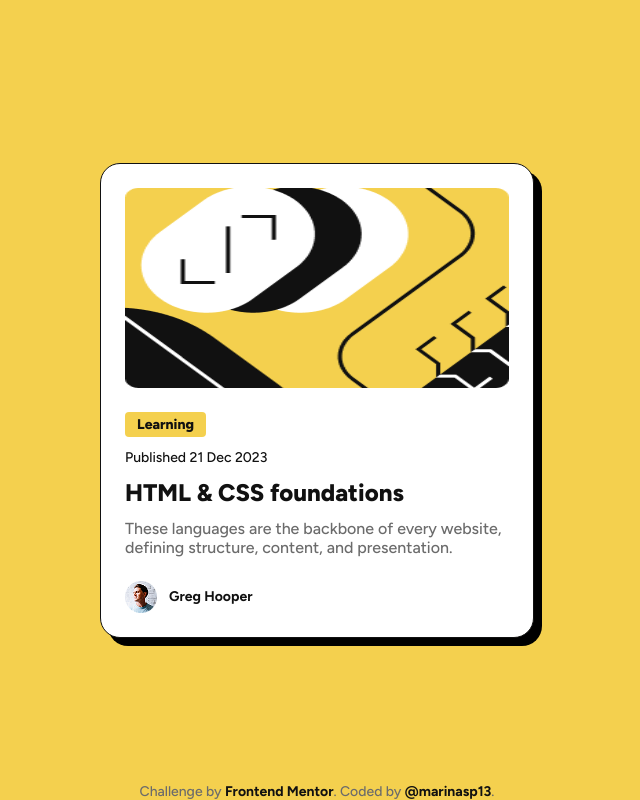
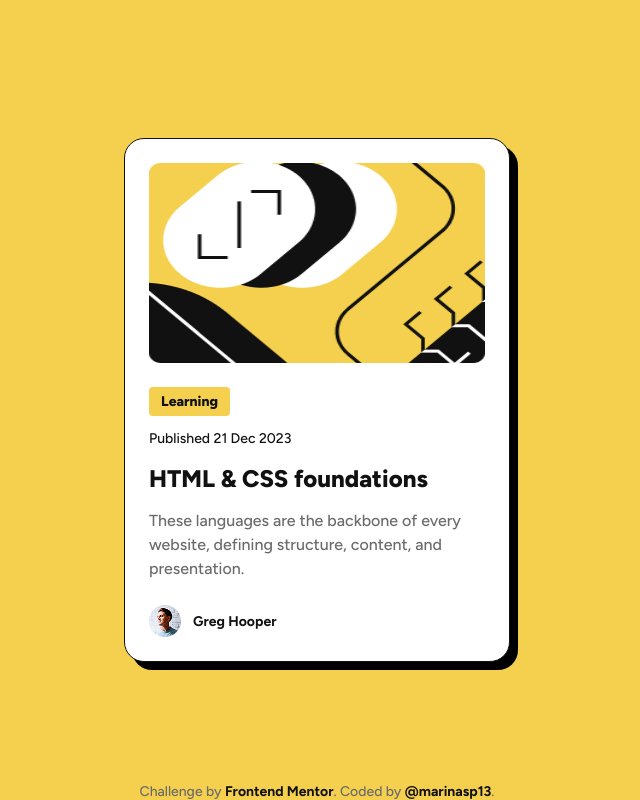
Before and after one commit to marinasp13/blog-card, a plain HTML site: page index.html in a window 1280 px wide. Shown: the whole page, without its empty margins (323-963 px from the left). Drawn offline with Linux system fonts and the light colour scheme.

Commit message:
ajustando altura da linha de texto

```diff
--- a/styles.css
+++ b/styles.css
@@ -45,6 +45,10 @@ body {
     flex-direction: column;
     align-items: start;
     gap: 0.75rem;
+}
+
+.tag, .data, .titulo, .descricao {
+    line-height: 150%;
 }
 
 .tag {
@@ -102,22 +106,11 @@ footer {
 
 @media (min-width: 768px){
     .container{
-        width: 24rem;
+        width: 21rem;
     }
 
     .banner{
         width: 100%;
-    }
-
-    .footer_container {
-        width: 100vw;
-    }
-}
-
-@media (min-width: 1024px){
-    .titulo:hover {
-        color: var(--amarelo);
-        cursor: pointer;
     }
 
     .tag{
@@ -134,4 +127,17 @@ footer {
     .descricao{
         font-size: 1rem;
     }
+
+    .footer_container {
+        width: 100vw;
+    }
 }
+
+@media (min-width: 1024px){
+    .titulo:hover {
+        color: var(--amarelo);
+        cursor: pointer;
+    }
+
+
+}
```
